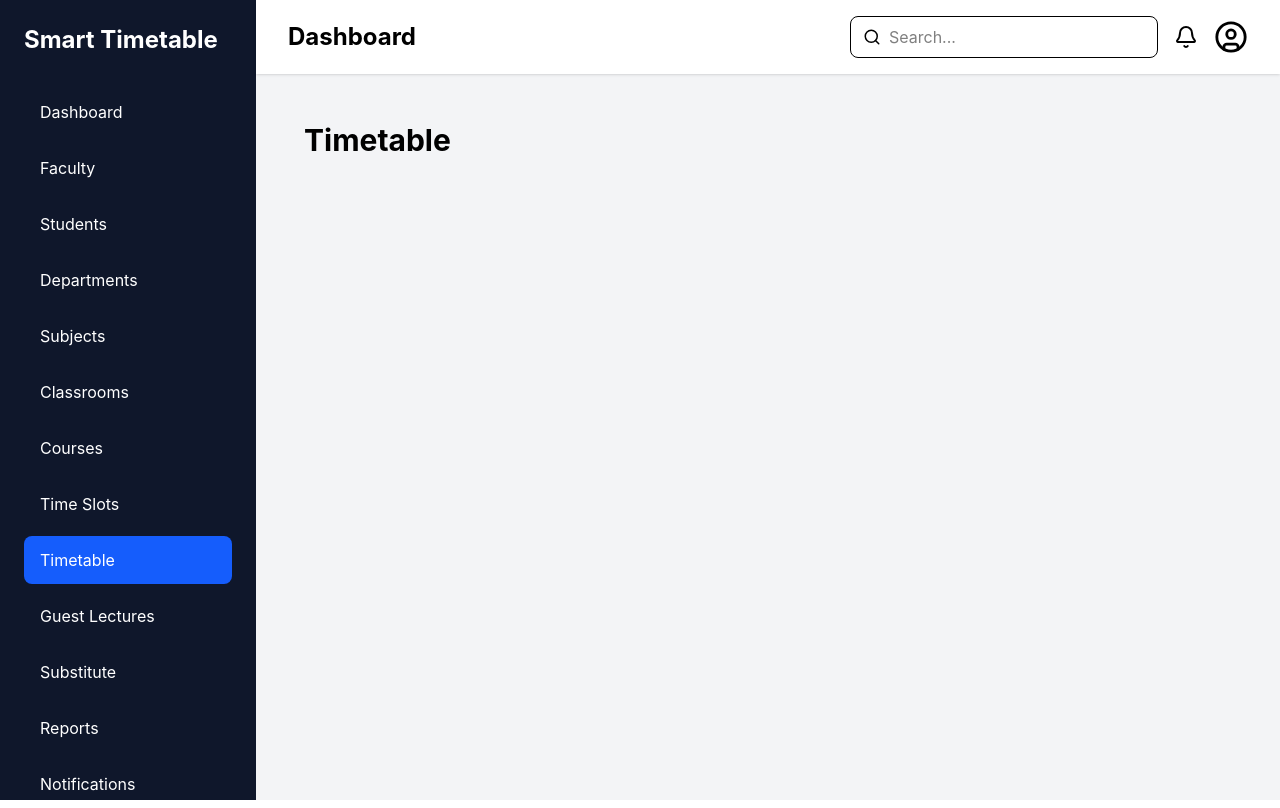
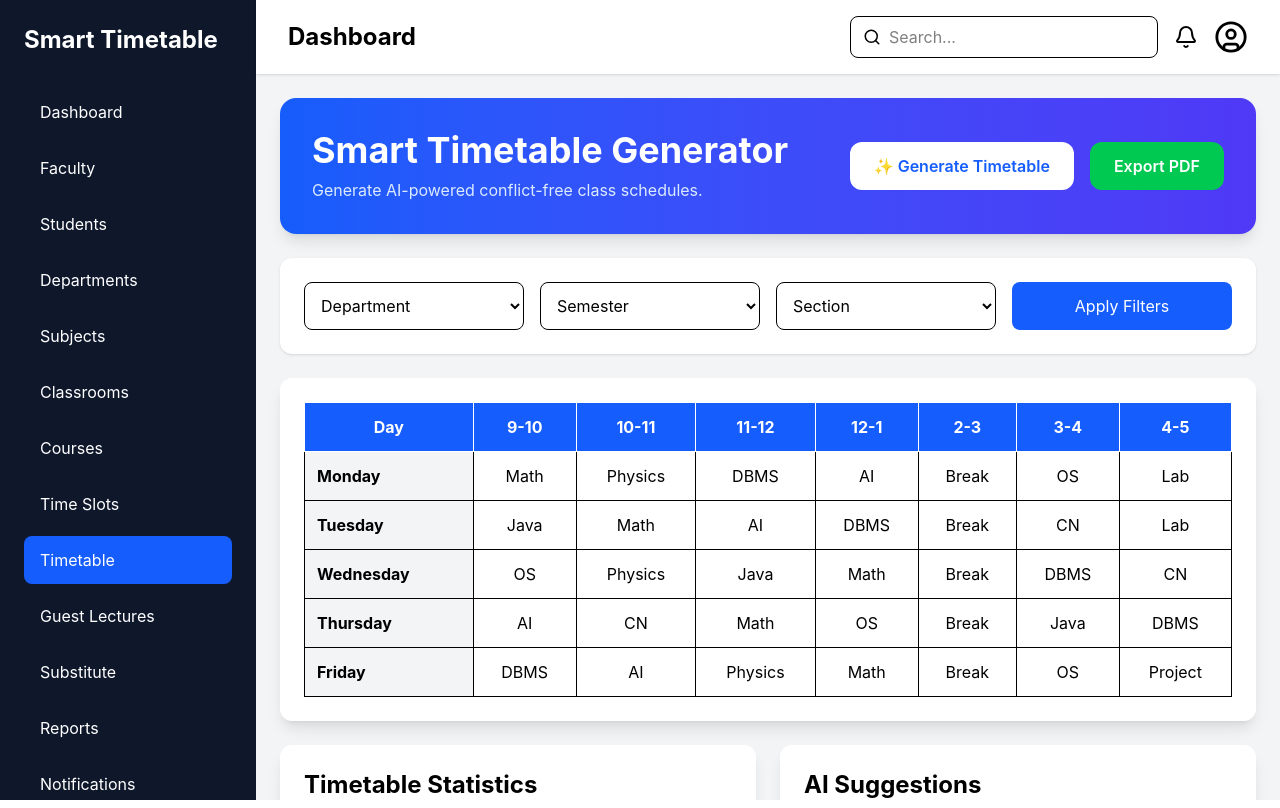
Before and after one commit to Shaziya2007/smart-timetable-ai, a React app in the folder frontend/: page /timetable in a window 1280 px wide. Built offline with nearby package versions, Linux system fonts and the light colour scheme; the HTML template or start-up script is replaced by a standard one.

Commit message:
Resolved merge conflicts

```diff
--- /dev/null
+++ b/frontend/src/components/timetable/AIRecommendations.jsx
@@ -0,0 +1,37 @@
+export default function AIRecommendations() {
+
+  const tips = [
+    "Move AI Lab to Friday Afternoon",
+    "Faculty workload is balanced",
+    "No room conflicts detected",
+    "Lunch breaks optimized",
+    "Lab sessions grouped together",
+  ];
+
+  return (
+
+    <div className="bg-white rounded-xl shadow-lg p-6">
+
+      <h2 className="text-2xl font-bold mb-6">
+        AI Suggestions
+      </h2>
+
+      <div className="space-y-4">
+
+        {tips.map((tip, index) => (
+
+          <div
+            key={index}
+            className="bg-green-100 rounded-lg p-4"
+          >
+            ✅ {tip}
+          </div>
+
+        ))}
+
+      </div>
+
+    </div>
+
+  );
+}
--- /dev/null
+++ b/frontend/src/components/timetable/TimetableFilters.jsx
@@ -0,0 +1,37 @@
+export default function TimetableFilters() {
+  return (
+    <div className="bg-white rounded-xl shadow p-6">
+
+      <div className="grid md:grid-cols-4 gap-4">
+
+        <select className="border rounded-lg p-3">
+          <option>Department</option>
+          <option>CSE</option>
+          <option>IT</option>
+          <option>ECE</option>
+        </select>
+
+        <select className="border rounded-lg p-3">
+          <option>Semester</option>
+          <option>1</option>
+          <option>3</option>
+          <option>5</option>
+          <option>7</option>
+        </select>
+
+        <select className="border rounded-lg p-3">
+          <option>Section</option>
+          <option>A</option>
+          <option>B</option>
+          <option>C</option>
+        </select>
+
+        <button className="bg-blue-600 text-white rounded-lg hover:bg-blue-700">
+          Apply Filters
+        </button>
+
+      </div>
+
+    </div>
+  );
+}
--- /dev/null
+++ b/frontend/src/components/timetable/TimetableGrid.jsx
@@ -0,0 +1,77 @@
+export default function TimetableGrid() {
+
+  const timetable = [
+    ["Math", "Physics", "DBMS", "AI", "Break", "OS", "Lab"],
+    ["Java", "Math", "AI", "DBMS", "Break", "CN", "Lab"],
+    ["OS", "Physics", "Java", "Math", "Break", "DBMS", "CN"],
+    ["AI", "CN", "Math", "OS", "Break", "Java", "DBMS"],
+    ["DBMS", "AI", "Physics", "Math", "Break", "OS", "Project"],
+  ];
+
+  const days = ["Monday", "Tuesday", "Wednesday", "Thursday", "Friday"];
+
+  const slots = [
+    "9-10",
+    "10-11",
+    "11-12",
+    "12-1",
+    "2-3",
+    "3-4",
+    "4-5",
+  ];
+
+  return (
+    <div className="bg-white rounded-xl shadow-lg p-6 overflow-auto">
+
+      <table className="w-full border-collapse">
+
+        <thead>
+
+          <tr>
+
+            <th className="border p-3 bg-blue-600 text-white">
+              Day
+            </th>
+
+            {slots.map((slot) => (
+              <th key={slot} className="border p-3 bg-blue-600 text-white">
+                {slot}
+              </th>
+            ))}
+
+          </tr>
+
+        </thead>
+
+        <tbody>
+
+          {days.map((day, index) => (
+
+            <tr key={day}>
+
+              <td className="border p-3 font-bold bg-gray-100">
+                {day}
+              </td>
+
+              {timetable[index].map((subject, i) => (
+
+                <td
+                  key={i}
+                  className="border p-3 hover:bg-blue-100 transition text-center"
+                >
+                  {subject}
+                </td>
+
+              ))}
+
+            </tr>
+
+          ))}
+
+        </tbody>
+
+      </table>
+
+    </div>
+  );
+}
--- /dev/null
+++ b/frontend/src/components/timetable/TimetableHeader.jsx
@@ -0,0 +1,35 @@
+export default function TimetableHeader() {
+  return (
+    <div className="bg-gradient-to-r from-blue-600 to-indigo-600 rounded-2xl p-8 text-white shadow-lg">
+
+      <div className="flex flex-col lg:flex-row justify-between items-center">
+
+        <div>
+
+          <h1 className="text-4xl font-bold">
+            Smart Timetable Generator
+          </h1>
+
+          <p className="mt-2 text-blue-100">
+            Generate AI-powered conflict-free class schedules.
+          </p>
+
+        </div>
+
+        <div className="flex gap-4 mt-6 lg:mt-0">
+
+          <button className="bg-white text-blue-600 px-6 py-3 rounded-xl font-semibold hover:scale-105 transition">
+            ✨ Generate Timetable
+          </button>
+
+          <button className="bg-green-500 px-6 py-3 rounded-xl font-semibold hover:bg-green-600 transition">
+            Export PDF
+          </button>
+
+        </div>
+
+      </div>
+
+    </div>
+  );
+}
--- /dev/null
+++ b/frontend/src/components/timetable/TimetableStats.jsx
@@ -0,0 +1,39 @@
+export default function TimetableStats() {
+  return (
+
+    <div className="bg-white rounded-xl shadow-lg p-6">
+
+      <h2 className="text-2xl font-bold mb-6">
+        Timetable Statistics
+      </h2>
+
+      <div className="space-y-4">
+
+        <div className="flex justify-between">
+          <span>Total Classes</span>
+          <span className="font-bold">36</span>
+        </div>
+
+        <div className="flex justify-between">
+          <span>Faculty</span>
+          <span className="font-bold">18</span>
+        </div>
+
+        <div className="flex justify-between">
+          <span>Rooms</span>
+          <span className="font-bold">12</span>
+        </div>
+
+        <div className="flex justify-between">
+          <span>Conflicts</span>
+          <span className="font-bold text-red-500">
+            0
+          </span>
+        </div>
+
+      </div>
+
+    </div>
+
+  );
+}
--- a/frontend/src/pages/Timetable.jsx
+++ b/frontend/src/pages/Timetable.jsx
@@ -1,7 +1,27 @@
+import TimetableHeader from "../components/timetable/TimetableHeader";
+import TimetableFilters from "../components/timetable/TimetableFilters";
+import TimetableGrid from "../components/timetable/TimetableGrid";
+import TimetableStats from "../components/timetable/TimetableStats";
+import AIRecommendations from "../components/timetable/AIRecommendations";
+
 export default function Timetable() {
   return (
-    <div className="p-6">
-      <h1 className="text-3xl font-bold">Timetable</h1>
+    <div className="space-y-6">
+
+      <TimetableHeader />
+
+      <TimetableFilters />
+
+      <TimetableGrid />
+
+      <div className="grid grid-cols-1 lg:grid-cols-2 gap-6">
+
+        <TimetableStats />
+
+        <AIRecommendations />
+
+      </div>
+
     </div>
   );
 }
```
